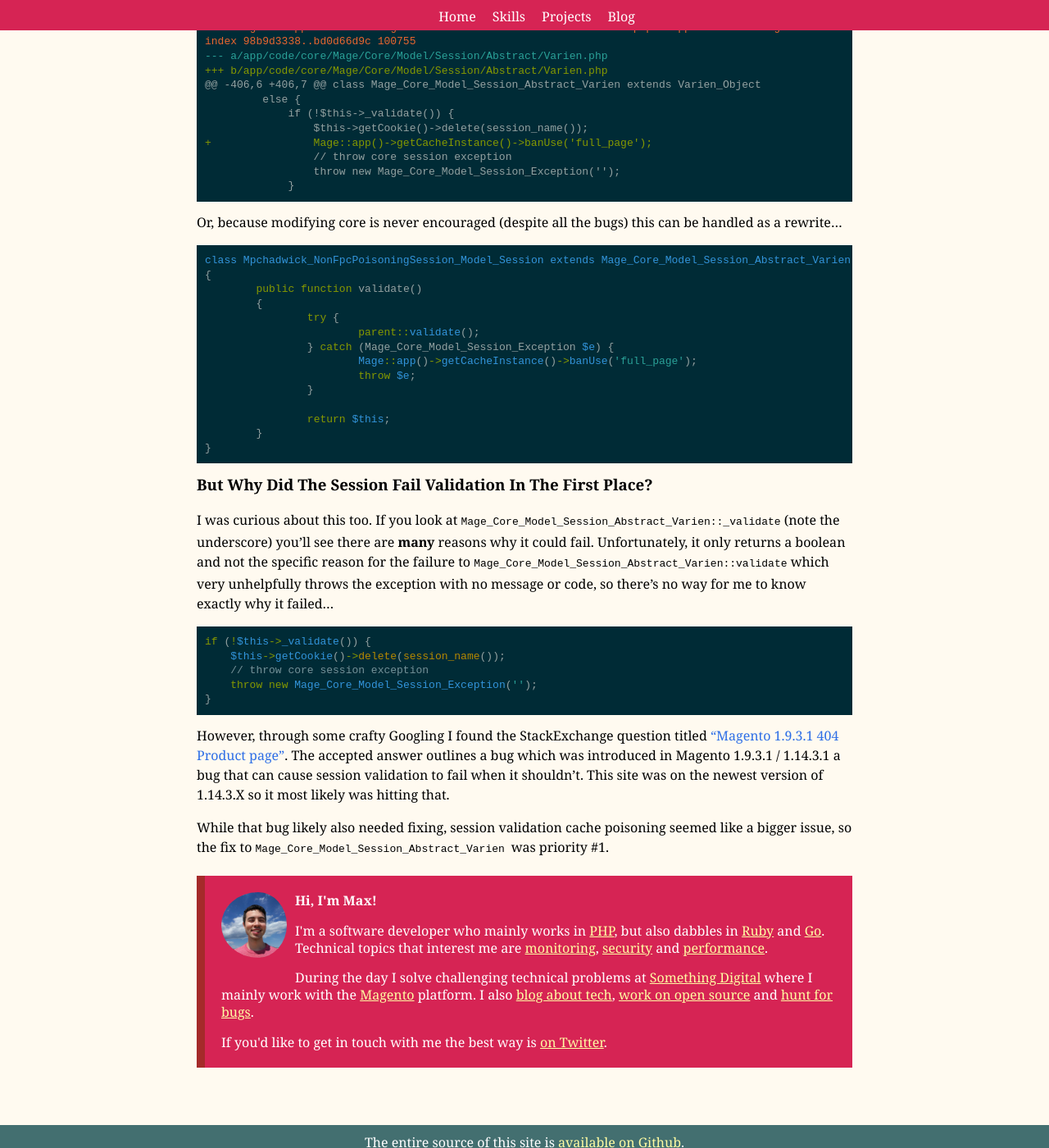
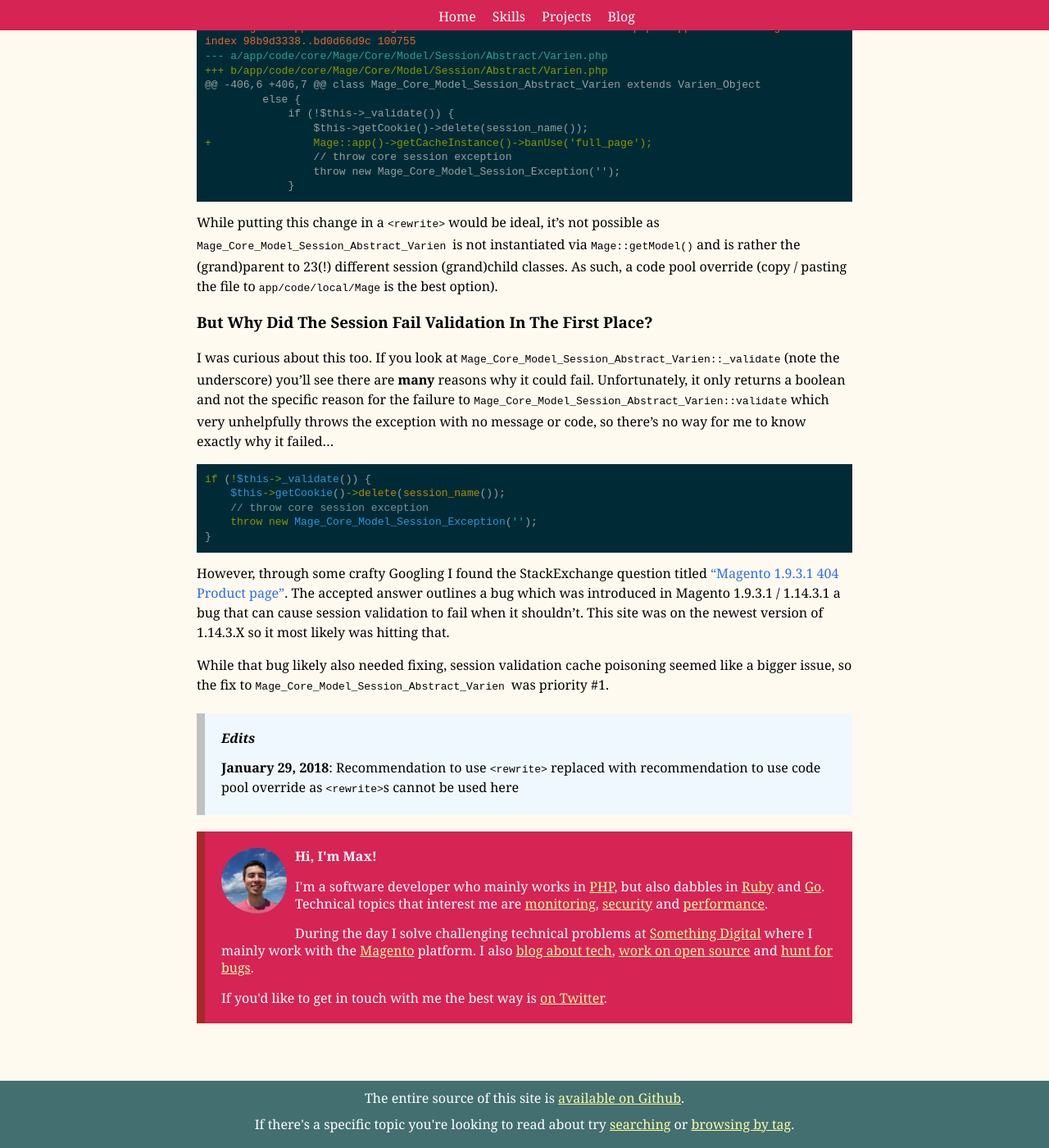
Before and after one commit to mpchadwick/mpchadwick.github.io, a Jekyll site: the page built from _posts/2018-01-26-magento-1-enterprise-random-404s-on-the-product-detail-page-catalog-product-view.md, in a window 1280 px wide and 1400 px high, scrolled down 2855 px. Shown: the whole window at 82% size. Built offline with Jekyll 4.4.1, drawn with Linux system fonts in a browser that asks for light colours; emoji names are drawn with the system emoji font; comment, search, counter and statistics services are not loaded.

Commit message:
Fix post to outline code pool override usage

````diff
--- a/_posts/2018-01-26-magento-1-enterprise-random-404s-on-the-product-detail-page-catalog-product-view.md
+++ b/_posts/2018-01-26-magento-1-enterprise-random-404s-on-the-product-detail-page-catalog-product-view.md
@@ -5,6 +5,10 @@ description: My investigation into and findings on an issue that can poison the
 date: January 26, 2018
 image:
 tags: [Magento]
+edits:
+  - date: January 29, 2018
+    content: Recommendation to use <code>&lt;rewrite&gt;</code> replaced with recommendation to use code pool override as <code>&lt;rewrite&gt;</code>s cannot be used here
+last_modified_at: January 29, 2018
 ---
 
 Recently, I received the following email from a client...
@@ -125,24 +129,7 @@ index 98b9d3338..bd0d66d9c 100755
              }
 ```
 
-Or, because modifying core is never encouraged (despite all the bugs) this can be handled as a rewrite...
-
-```php?start_inline=1
-class Mpchadwick_NonFpcPoisoningSession_Model_Session extends Mage_Core_Model_Session_Abstract_Varien
-{
-	public function validate()
-	{
-		try {
-			parent::validate();
-		} catch (Mage_Core_Model_Session_Exception $e) {
-			Mage::app()->getCacheInstance()->banUse('full_page');
-			throw $e;
-		}
-
-		return $this;
-	}
-}
-```
+While putting this change in a `<rewrite>` would be ideal, it's not possible as `Mage_Core_Model_Session_Abstract_Varien ` is not instantiated via `Mage::getModel()` and is rather the (grand)parent to 23(!) different session (grand)child classes. As such, a code pool override (copy / pasting the file to `app/code/local/Mage` is the best option).
 
 ### But Why Did The Session Fail Validation In The First Place?
 
````
